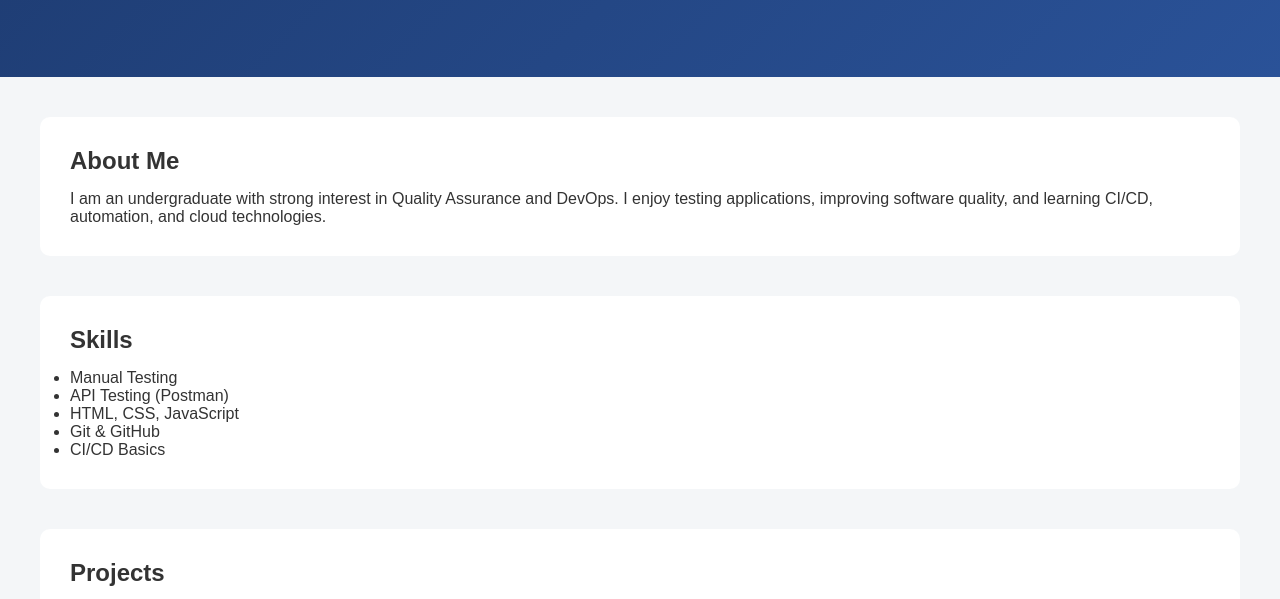
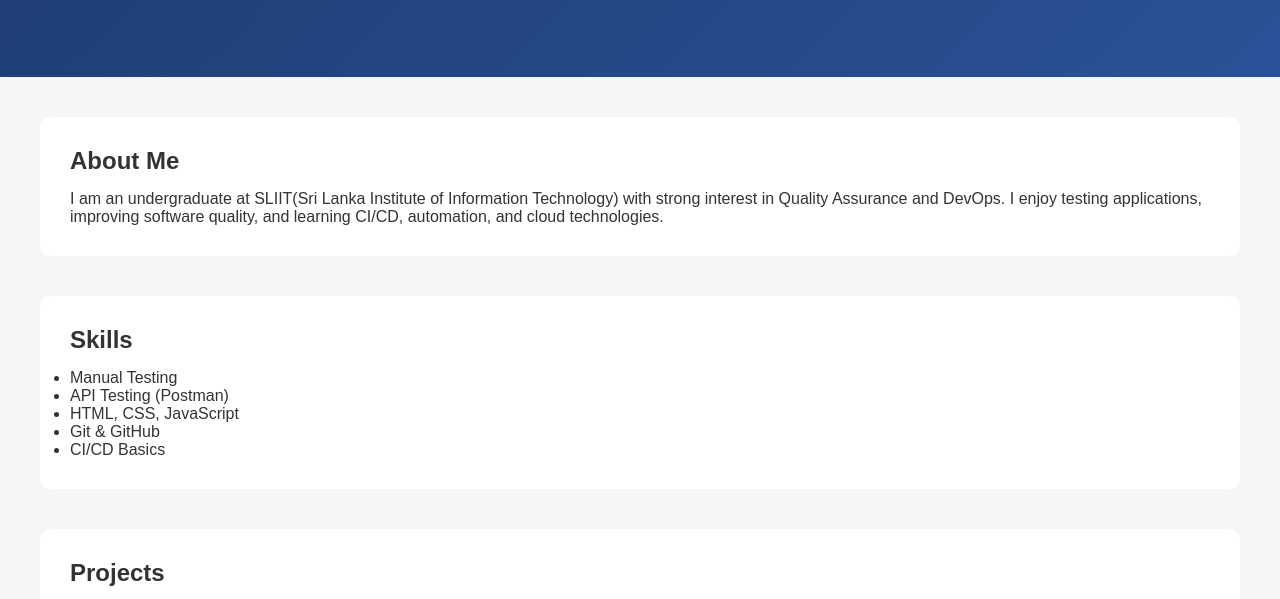
Before and after one commit to Luhithhimsra/luhith-portfolio-, a plain HTML site: page index.html in a window 1280 px wide. Shown: the part 196-795 px from the top of the page. Drawn offline with Linux system fonts and the light colour scheme.

Commit message:
Update index.html

```diff
--- a/index.html
+++ b/index.html
@@ -27,7 +27,7 @@
   <section id="about">
     <h2>About Me</h2>
     <p>
-      I am an undergraduate with strong interest in Quality Assurance and DevOps.
+      I am an undergraduate at SLIIT(Sri Lanka Institute of Information Technology) with strong interest in Quality Assurance and DevOps.
       I enjoy testing applications, improving software quality, and learning CI/CD,
       automation, and cloud technologies.
     </p>
```
